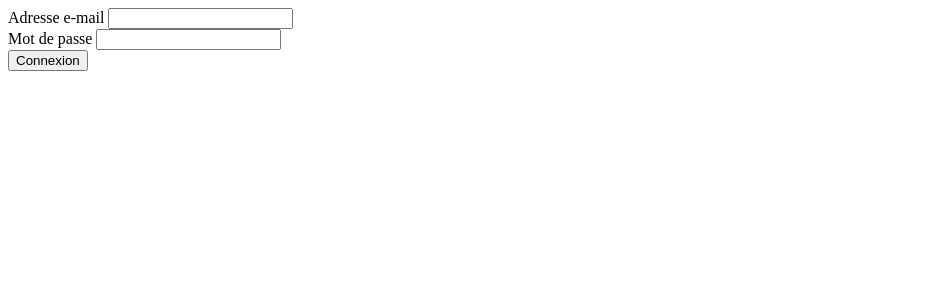
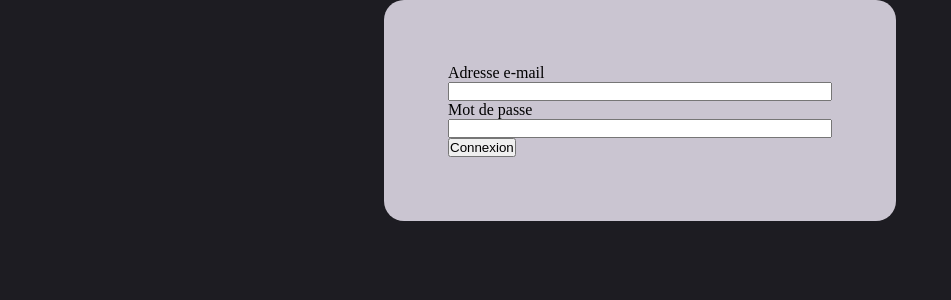
Before and after one commit to maxime-siegl/chat, a PHP site: page /connexion.php in a window 1280 px wide. Shown: the top 300 px of the page, without its empty margins (0-951 px from the left). Run offline with PHP 8.4, Linux system fonts and the light colour scheme.

Commit message:
Première mise en forme des formulaires

```diff
--- a/connexion.php
+++ b/connexion.php
@@ -4,6 +4,8 @@
     <title>Se connecter</title>
     <meta charset="utf-8">
     <meta name="viewport" content="width=device-width, initial-scale=1.0">
+    <link rel="stylesheet" href="ressources/css/style.css">
+    <link rel="stylesheet" href="ressources/css/form.css">
   </head>
 
   <body>
--- a/inscription.php
+++ b/inscription.php
@@ -4,6 +4,8 @@
     <title>Créer un compte</title>
     <meta charset="utf-8">
     <meta name="viewport" content="width=device-width, initial-scale=1.0">
+    <link rel="stylesheet" href="ressources/css/style.css">
+    <link rel="stylesheet" href="ressources/css/form.css">
   </head>
 
   <body>
--- /dev/null
+++ b/ressources/css/form.css
@@ -0,0 +1,11 @@
+.form_connexion{
+  background-color: #CAC5D1;
+  border-radius: 20px;
+  padding:5%;
+  width:30%;
+  margin:auto;
+}
+.label_input{
+  display: flex;
+  flex-direction: column;
+}
```
